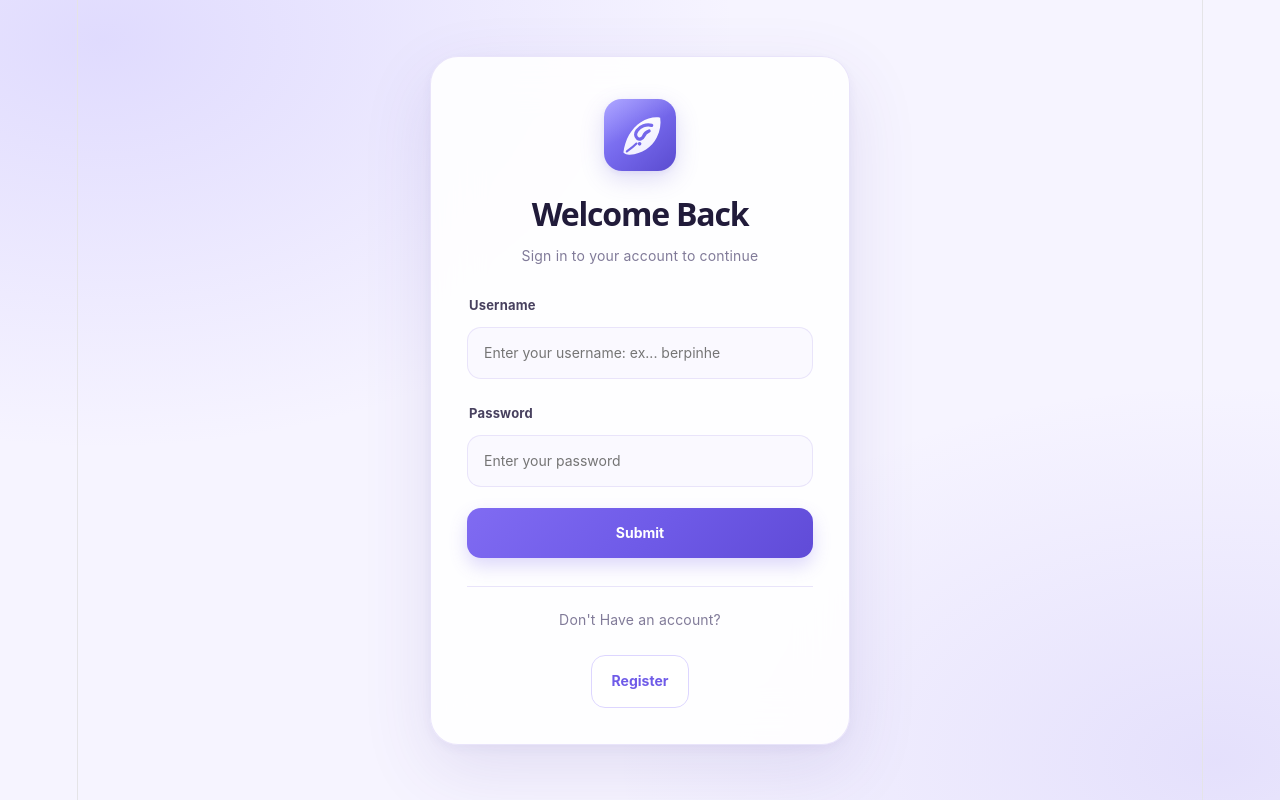
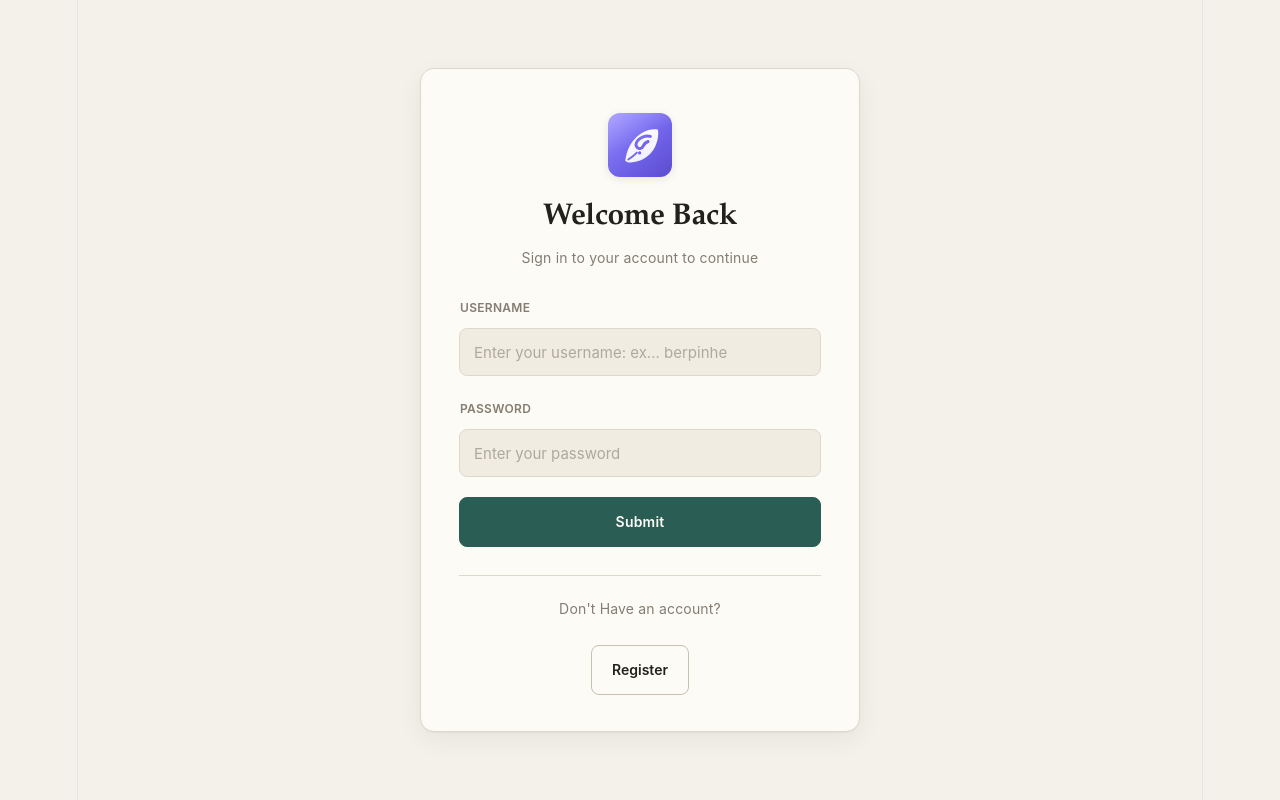
Before and after one commit to daniel-c-silva/Plume, a React (Vite) app in the folder frontend/Plume/: page / in a window 1280 px wide. Built offline with nearby package versions, Linux system fonts and the light colour scheme.

Commit message:
answered questions backend and frontend done. next step: add ai generated questions DAILY

```diff
--- a/frontend/Plume/src/App.css
+++ b/frontend/Plume/src/App.css
@@ -1,21 +1,28 @@
 /* ==========================================
-PLUME — BRAND DESIGN SYSTEM (CLEAN & COMPACT)
-Violet • Lavender • Light Auth / Dark Daily
+PLUME — BRAND DESIGN SYSTEM
+Warm editorial · Pine-teal accent · Sharp yet calm
 ========================================== */
 
 :root {
-  font-family: -apple-system, BlinkMacSystemFont, "Segoe UI", sans-serif;
-  color: #211b3a;
+  --font-serif: "Iowan Old Style", "Palatino Linotype", "Book Antiqua", Georgia, serif;
+  --font-sans: -apple-system, BlinkMacSystemFont, "Segoe UI", sans-serif;
 
-  /* Brand Colors */
-  --plume-primary: #6f5be8;
-  --plume-lavender: #a69afb;
-  --plume-bg: #f6f4ff;
-  --plume-surface: rgba(255, 255, 255, 0.88);
-  --plume-text: #211b3a;
-  --plume-muted: #817b99;
-  --plume-border: rgba(232, 227, 250, 0.95);
-  --plume-shadow: 0 24px 70px rgba(79, 59, 160, 0.12), 0 4px 14px rgba(79, 59, 160, 0.05);
+  font-family: var(--font-sans);
+  color: #23211d;
+
+  /* Brand Colors — Light */
+  --plume-primary: #2a5d54;
+  --plume-primary-hover: #214a42;
+  --plume-accent: #c76e3a;
+  --plume-bg: #f4f1ea;
+  --plume-surface: #fdfbf6;
+  --plume-surface-alt: #f0ece2;
+  --plume-text: #23211d;
+  --plume-muted: #837d72;
+  --plume-border: #ddd8cc;
+  --plume-border-strong: #c8c1b2;
+  --plume-shadow: 0 1px 2px rgba(35, 33, 29, 0.04), 0 8px 24px rgba(35, 33, 29, 0.06);
+  --plume-shadow-focus: 0 0 0 3px rgba(42, 93, 84, 0.14);
 }
 
 * { box-sizing: border-box; }
@@ -25,11 +32,9 @@ body {
   margin: 0;
   min-height: 100vh;
   color: var(--plume-text);
-  background:
-    radial-gradient(ellipse at 8% 5%, rgba(166, 154, 251, 0.28), transparent 38%),
-    radial-gradient(ellipse at 95% 95%, rgba(111, 91, 232, 0.13), transparent 35%),
-    var(--plume-bg);
+  background: var(--plume-bg);
   -webkit-font-smoothing: antialiased;
+  -moz-osx-font-smoothing: grayscale;
 }
 
 #root {
@@ -37,154 +42,270 @@ body {
   display: flex;
   align-items: center;
   justify-content: center;
-  padding: 36px 20px;
+  padding: 40px 20px;
 }
 
-/* SHARED CARD STYLING (Auth & Daily) */
-.login-cont, .register-cont, .daily-cont {
+/* SHARED CARD STYLING */
+.login-cont,
+.register-cont,
+.daily-cont {
   width: 100%;
-  max-width: 420px;
-  padding: 42px 36px 36px;
+  max-width: 440px;
+  padding: 44px 38px 36px;
   background: var(--plume-surface);
   border: 1px solid var(--plume-border);
-  border-radius: 28px;
+  border-radius: 14px;
   box-shadow: var(--plume-shadow);
-  backdrop-filter: blur(24px);
-  -webkit-backdrop-filter: blur(24px);
   text-align: center;
-  animation: plume-enter 0.45s ease-out both;
+  animation: plume-enter 0.4s ease-out both;
 }
 
 /* DARK MODE OVERRIDES FOR DAILY APP */
 .daily-cont {
-  --plume-surface: rgba(22, 18, 41, 0.78);
-  --plume-text: #f0eeff;
-  --plume-muted: #a69ebd;
-  --plume-border: rgba(166, 154, 251, 0.2);
-  --plume-shadow: 0 30px 80px rgba(0, 0, 0, 0.5), 0 4px 20px rgba(111, 91, 232, 0.15);
+  --plume-primary: #3d8a7d;
+  --plume-primary-hover: #4a9d8f;
+  --plume-accent: #d4885c;
+  --plume-surface: #1b1f1d;
+  --plume-surface-alt: #232825;
+  --plume-text: #e8e3d8;
+  --plume-muted: #918b80;
+  --plume-border: #2d3330;
+  --plume-border-strong: #3a413e;
+  --plume-shadow: 0 1px 2px rgba(0, 0, 0, 0.2), 0 12px 36px rgba(0, 0, 0, 0.28);
+  --plume-shadow-focus: 0 0 0 3px rgba(61, 138, 125, 0.22);
   color: var(--plume-text);
 }
 
 body:has(.daily-cont) {
-  background:
-    radial-gradient(ellipse at 12% 10%, rgba(111, 91, 232, 0.25), transparent 45%),
-    radial-gradient(ellipse at 88% 90%, rgba(166, 154, 251, 0.12), transparent 40%),
-    #0c0a18;
+  background: #131614;
 }
 
 /* HEADINGS & TEXT */
-h1, h2 { margin: 0 0 12px; color: var(--plume-text); font-size: 32px; font-weight: 750; letter-spacing: -1.2px; line-height: 1.2; }
-.login-cont > p, .register-cont > p, .daily-cont > p { color: var(--plume-muted); font-size: 14px; line-height: 1.6; margin: 0 0 24px; }
+h1,
+h2 {
+  margin: 0 0 10px;
+  color: var(--plume-text);
+  font-family: var(--font-serif);
+  font-size: 30px;
+  font-weight: 600;
+  letter-spacing: -0.4px;
+  line-height: 1.25;
+}
+
+.login-cont > p,
+.register-cont > p,
+.daily-cont > p {
+  color: var(--plume-muted);
+  font-size: 14px;
+  line-height: 1.6;
+  margin: 0 0 24px;
+}
 
 /* FORMS & INPUTS */
-.login-form, .register-form, .daily-cont form { display: flex; flex-direction: column; gap: 21px; margin-top: 24px; }
-.form-group { display: flex; flex-direction: column; gap: 9px; text-align: left; }
-.form-group label { padding-left: 2px; color: #48415f; font-size: 13px; font-weight: 650; }
+.login-form,
+.register-form,
+.daily-cont form {
+  display: flex;
+  flex-direction: column;
+  gap: 20px;
+  margin-top: 26px;
+}
 
-.form-group input, .daily-cont textarea {
+.form-group {
+  display: flex;
+  flex-direction: column;
+  gap: 7px;
+  text-align: left;
+}
+
+.form-group label {
+  padding-left: 1px;
+  color: var(--plume-muted);
+  font-size: 12px;
+  font-weight: 600;
+  letter-spacing: 0.3px;
+  text-transform: uppercase;
+}
+
+.form-group input,
+.daily-cont textarea {
   width: 100%;
-  padding: 0 16px;
   color: var(--plume-text);
-  background: #faf9ff;
+  background: var(--plume-surface-alt);
   border: 1px solid var(--plume-border);
-  border-radius: 14px;
+  border-radius: 8px;
   outline: none;
-  font-size: 14px;
-  transition: all 0.2s ease;
+  font-size: 15px;
+  transition: border-color 0.15s ease, box-shadow 0.15s ease, background 0.15s ease;
 }
-.form-group input { height: 52px; }
-.daily-cont textarea { height: 110px; padding: 14px 16px; resize: vertical; background: rgba(25, 20, 48, 0.6); }
 
-.form-group input:focus, .daily-cont textarea:focus {
-  background: #ffffff;
+.form-group input {
+  height: 48px;
+  padding: 0 14px;
+}
+
+.daily-cont textarea {
+  height: 120px;
+  padding: 14px;
+  resize: vertical;
+  line-height: 1.6;
+}
+
+.form-group input::placeholder,
+.daily-cont textarea::placeholder {
+  color: var(--plume-muted);
+  opacity: 0.6;
+}
+
+.form-group input:focus,
+.daily-cont textarea:focus {
+  background: var(--plume-surface);
   border-color: var(--plume-primary);
-  box-shadow: 0 0 0 4px rgba(111, 91, 232, 0.12);
+  box-shadow: var(--plume-shadow-focus);
 }
-.daily-cont textarea:focus { background: rgba(31, 25, 59, 0.8); box-shadow: 0 0 0 4px rgba(111, 91, 232, 0.25); }
 
 /* BUTTONS */
 button {
-  min-height: 46px;
-  padding: 12px 20px;
-  border: 1px solid transparent;
-  border-radius: 14px;
-  color: var(--plume-primary);
-  background: #ffffff;
-  border-color: #ddd6ff;
+  min-height: 44px;
+  padding: 11px 20px;
+  border: 1px solid var(--plume-border-strong);
+  border-radius: 8px;
+  color: var(--plume-text);
+  background: var(--plume-surface);
   font-size: 14px;
-  font-weight: 650;
+  font-weight: 600;
   cursor: pointer;
-  transition: transform 0.18s ease, background 0.18s ease, box-shadow 0.18s ease, border-color 0.18s ease;
+  transition: background 0.15s ease, border-color 0.15s ease, color 0.15s ease;
 }
 
-button:hover { transform: translateY(-1px); }
-button:active { transform: scale(0.985); }
-button:focus-visible { outline: 3px solid rgba(111, 91, 232, 0.55); outline-offset: 3px; }
+button:hover {
+  background: var(--plume-surface-alt);
+}
+
+button:active {
+  background: var(--plume-border);
+}
+
+button:focus-visible {
+  outline: 2px solid var(--plume-primary);
+  outline-offset: 2px;
+}
 
 /* PRIMARY & SECONDARY ACTIONS */
-.submit-button, button[type="submit"] {
+.submit-button,
+button[type="submit"] {
   width: 100%;
-  min-height: 50px;
-  color: #ffffff;
-  background: linear-gradient(135deg, #806bf2 0%, #6f5be8 52%, #604bd7 100%);
-  border: none;
-  box-shadow: 0 8px 18px rgba(111, 91, 232, 0.23);
+  min-height: 48px;
+  color: #fdfbf6;
+  background: var(--plume-primary);
+  border: 1px solid var(--plume-primary);
+  font-weight: 600;
+  letter-spacing: 0.2px;
 }
 
-.submit-button:hover, button[type="submit"]:hover {
-  background: linear-gradient(135deg, #7560ed, #5d49d5);
-  box-shadow: 0 10px 24px rgba(111, 91, 232, 0.30);
+.submit-button:hover,
+button[type="submit"]:hover {
+  background: var(--plume-primary-hover);
+  border-color: var(--plume-primary-hover);
 }
 
 .daily-cont > button {
-  margin-top: 20px;
-  color: var(--plume-lavender);
-  background: rgba(255, 255, 255, 0.05);
+  margin-top: 22px;
+  color: var(--plume-muted);
+  background: transparent;
   border-color: var(--plume-border);
 }
-.daily-cont > button:hover { color: #ffffff; background: rgba(255, 255, 255, 0.1); border-color: rgba(166, 154, 251, 0.4); }
 
-/* OTHER UTILITIES */
-hr { height: 1px; margin: 28px 0 22px; border: none; background: var(--plume-border); }
+.daily-cont > button:hover {
+  color: var(--plume-text);
+  background: var(--plume-surface-alt);
+  border-color: var(--plume-border-strong);
+}
 
+/* DIVIDER */
+hr {
+  height: 1px;
+  margin: 28px 0 22px;
+  border: none;
+  background: var(--plume-border);
+}
+
+/* FEEDBACK MESSAGES */
 .feedback-message {
-  margin: 22px 0 0;
+  margin: 20px 0 0;
   padding: 13px 15px;
-  color: #514773;
-  background: #f6f3ff;
-  border: 1px solid #e9e2ff;
-  border-radius: 13px;
+  color: var(--plume-text);
+  background: var(--plume-surface-alt);
+  border: 1px solid var(--plume-border);
+  border-left: 3px solid var(--plume-primary);
+  border-radius: 8px;
   font-size: 13px;
   line-height: 1.6;
+  text-align: left;
 }
 
-.daily-cont .feedback-message { color: #d1c8ff; background: rgba(111, 91, 232, 0.18); border-color: rgba(166, 154, 251, 0.3); }
+.daily-cont .feedback-message {
+  border-left-color: var(--plume-primary);
+}
 
 /* LOGO */
 .plume-logo {
   display: block;
-  width: 72px;
-  height: 72px;
+  width: 64px;
+  height: 64px;
   object-fit: cover;
-  border-radius: 18px;
-  margin: 0 auto 24px;
-  box-shadow: 0 8px 24px rgba(93, 78, 210, 0.2), 0 2px 5px rgba(93, 78, 210, 0.08);
-  transition: transform 0.2s ease, opacity 0.2s ease;
+  border-radius: 12px;
+  margin: 0 auto 22px;
+  box-shadow: 0 2px 8px rgba(35, 33, 29, 0.1);
+  transition: opacity 0.15s ease;
 }
 
-.plume-logo:hover { opacity: 0.8; transform: scale(1.04); }
-
-/* ANIMATION & MEDIA QUERIES */
-@keyframes plume-enter {
-  from { opacity: 0; transform: translateY(10px) scale(0.99); }
-  to { opacity: 1; transform: translateY(0) scale(1); }
+.plume-logo:hover {
+  opacity: 0.85;
 }
 
+/* ANSWERED CARD */
+.answer-card {
+  margin-top: 22px;
+  padding: 18px 20px;
+  text-align: left;
+  background: var(--plume-surface-alt);
+  border: 1px solid var(--plume-border);
+  border-left: 3px solid var(--plume-primary);
+  border-radius: 8px;
+}
+
+.answer-question {
+  margin: 0 0 8px;
+  color: var(--plume-muted);
+  font-size: 12px;
+  font-weight: 600;
+  letter-spacing: 0.3px;
+  text-transform: uppercase;
+}
+
+.answer-text {
+  margin: 0;
+  color: var(--plume-text);
+  font-family: var(--font-serif);
+  font-size: 17px;
+  line-height: 1.6;
+}
+
+/* ANIMATION */
+@keyframes plume-enter {
+  from { opacity: 0; transform: translateY(8px); }
+  to { opacity: 1; transform: translateY(0); }
+}
+
+/* RESPONSIVE */
 @media (max-width: 480px) {
-  #root { padding: 20px 15px; }
-  .login-cont, .register-cont, .daily-cont { padding: 34px 23px 28px; border-radius: 24px; }
-  h1, h2 { font-size: 29px; }
-  .form-group input { height: 50px; font-size: 16px; }
+  #root { padding: 20px 16px; }
+  .login-cont,
+  .register-cont,
+  .daily-cont { padding: 36px 24px 28px; border-radius: 12px; }
+  h1, h2 { font-size: 27px; }
+  .form-group input { height: 46px; font-size: 16px; }
 }
 
 @media (prefers-reduced-motion: reduce) {
--- /dev/null
+++ b/frontend/Plume/src/components/answered.jsx
@@ -0,0 +1,43 @@
+import { useState, useEffect } from "react";
+import { useAuth } from "../AuthContext";
+
+export default function Answered(){
+
+    const   {userId, logout} = useAuth();
+    const   [answers, setAnswers] = useState([]);
+    const   [message, setMessage] = useState('');
+
+    useEffect(() => {
+        const   getData = async () => {
+            const   response = await fetch('http://127.0.0.1:5000/answers', {
+                method: 'POST',
+                headers: { 'Content-Type': 'application/json'},
+                body: JSON.stringify({user_id: userId}),
+            });
+
+            const   data = await response.json();
+            setAnswers(data.answers || []);
+            setMessage(data.error);
+        };
+        getData();
+    }, [userId]);
+
+    return(
+        <div className="daily-cont">
+            <h1>Your answers</h1>
+
+            {answers.map((item, i) => (
+                <div key={i} className="answer-card">
+                    <p className="answer-question">{item.question}</p>
+                    <p className="answer-text">{item.answer}</p>
+                </div>
+            ))}
+
+            {message && <p className="feedback-message">{message}</p>}
+
+            <button type="button" onClick={logout} className="logout-button">
+                Log out
+            </button>
+        </div>
+    );
+}
```
Also changed, not shown: frontend/Plume/src/components/daily.jsx (+8 -1 lines), 1 other file (tests, documents, lock files or other folders).
